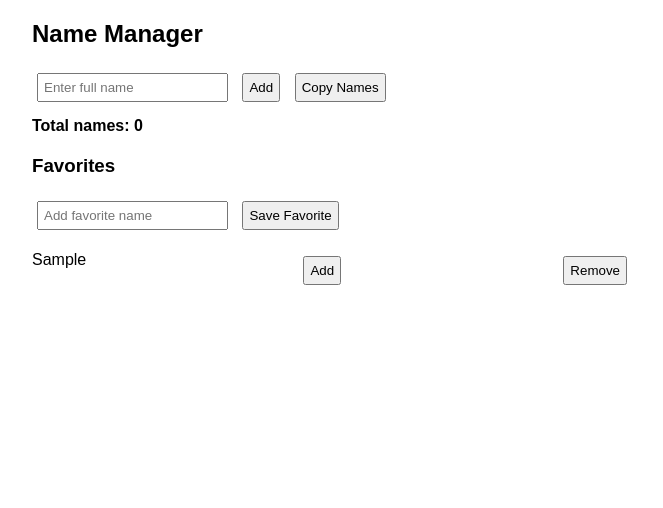
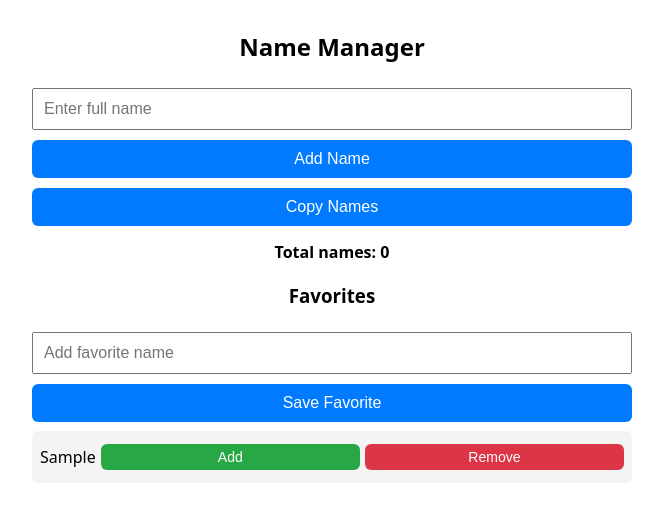
Before and after one commit to benowenguenther-byte/list, a plain HTML site: page index.html in a window 1280 px wide. Both pictures are taken after typing "Sample" into the empty fields and a click on the button "Save Favorite". Shown: the whole page, without its empty margins (308-971 px from the left). Drawn offline with Linux system fonts and the light colour scheme.

Commit message:
Update index.html

```diff
--- a/index.html
+++ b/index.html
@@ -2,21 +2,64 @@
 <html lang="en">
 <head>
   <meta charset="UTF-8">
+  <meta name="viewport" content="width=device-width, initial-scale=1">
   <title>Name Manager</title>
   <style>
-    body { font-family: sans-serif; max-width: 600px; margin: 20px auto; }
-    input, button { margin: 5px; padding: 5px; }
-    ul { list-style: none; padding: 0; }
-    li { margin: 3px 0; display: flex; justify-content: space-between; }
+    body {
+      font-family: system-ui, sans-serif;
+      margin: 0;
+      padding: 10px;
+      max-width: 600px;
+      margin-inline: auto;
+    }
+    h2, h3 { text-align: center; }
+    input, button {
+      width: 100%;
+      box-sizing: border-box;
+      padding: 10px;
+      margin: 5px 0;
+      font-size: 16px;
+    }
+    button {
+      background: #007bff;
+      color: #fff;
+      border: none;
+      border-radius: 6px;
+      cursor: pointer;
+    }
+    button:hover { background: #0056b3; }
+    ul {
+      list-style: none;
+      padding: 0;
+      margin: 0;
+    }
+    li {
+      display: flex;
+      justify-content: space-between;
+      align-items: center;
+      padding: 8px;
+      background: #f4f4f4;
+      margin: 4px 0;
+      border-radius: 6px;
+    }
+    .count { text-align: center; font-weight: bold; margin-top: 10px; }
     .favorites { margin-top: 20px; }
-    .count { font-weight: bold; margin-top: 10px; }
+    .small-btn {
+      background: #dc3545;
+      margin-left: 5px;
+      padding: 5px 10px;
+      font-size: 14px;
+    }
+    .small-btn.add {
+      background: #28a745;
+    }
   </style>
 </head>
 <body>
   <h2>Name Manager</h2>
 
   <input id="nameInput" placeholder="Enter full name">
-  <button onclick="addName()">Add</button>
+  <button onclick="addName()">Add Name</button>
   <button onclick="copyNames()">Copy Names</button>
 
   <div class="count" id="count">Total names: 0</div>
@@ -49,6 +92,7 @@
         li.textContent = n;
         const del = document.createElement('button');
         del.textContent = 'Remove';
+        del.className = 'small-btn';
         del.onclick = () => { names.splice(i, 1); updateDisplay(); };
         li.appendChild(del);
         list.appendChild(li);
@@ -86,9 +130,11 @@
         li.textContent = f;
         const addBtn = document.createElement('button');
         addBtn.textContent = 'Add';
+        addBtn.className = 'small-btn add';
         addBtn.onclick = () => { names.push(f); updateDisplay(); };
         const delBtn = document.createElement('button');
         delBtn.textContent = 'Remove';
+        delBtn.className = 'small-btn';
         delBtn.onclick = () => {
           favorites = favorites.filter(x => x !== f);
           localStorage.setItem('favorites', JSON.stringify(favorites));
```
